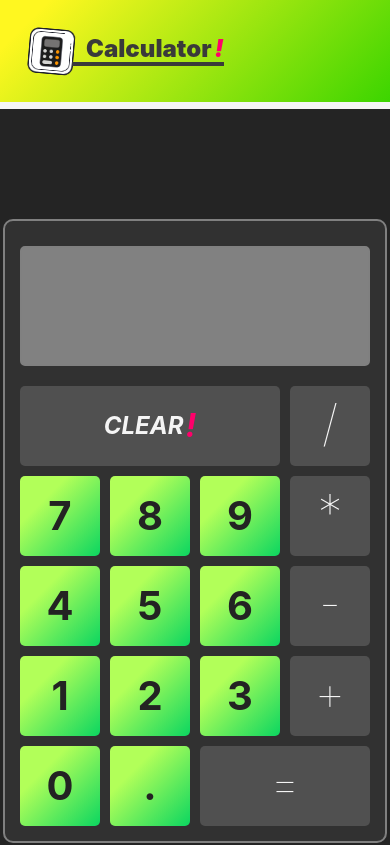
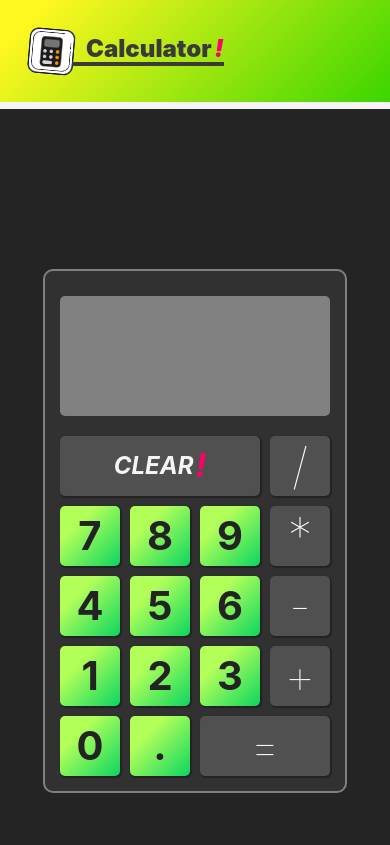
Before and after one commit to escuderoemanuel/Calculator, a React (Vite) app: page / in a window 390 px wide. Shown: the top 845 px of the page. Built offline with nearby package versions, Linux system fonts and the light colour scheme.

Commit message:
Responsive

```diff
--- a/src/components/Main/Button/Button.css
+++ b/src/components/Main/Button/Button.css
@@ -11,8 +11,9 @@
   background-image: linear-gradient(135deg, #b2ff59 30%, #0cd660 100%);
   color: #232323;
   transition: all ease-in-out 100ms;
-  cursor: context-menu;
+  user-select: none;
   margin: 5px;
+  box-shadow: 1px 1px 1px 1px #232323;
 }
 
 .btn:hover {
@@ -38,3 +39,20 @@
 .equal {
   width: 170px;
 }
+
+@media screen and (max-width: 700px) {
+  .btn {
+    width: 60px;
+    height: 60px;
+    margin: 0 5px 0 5px;
+  }
+
+  .operator {
+    font-size: 50px;
+    display: flex;
+  }
+
+  .equal {
+    width: 130px;
+  }
+}
--- a/src/components/Main/Clear/Clear.css
+++ b/src/components/Main/Clear/Clear.css
@@ -12,8 +12,9 @@
   background-color: #505050;
   color: whitesmoke;
   transition: all ease-in-out 100ms;
-  cursor: context-menu;
+  user-select: none;
   margin: 5px;
+  box-shadow: 1px 1px 1px 1px #232323;
 }
 
 .clear::after {
@@ -32,3 +33,11 @@
 .clear:active {
   transform: scale(0.99);
 }
+
+@media screen and (max-width: 700px) {
+  .clear {
+    height: 60px;
+    width: 200px;
+    margin: 0 5px;
+  }
+}
--- a/src/components/Main/Display/Display.css
+++ b/src/components/Main/Display/Display.css
@@ -10,6 +10,21 @@
   align-items: center;
   font-weight: bold;
   color: whitesmoke;
-  font-size: 3em;
+  font-size: 50px;
   padding: 15px;
+  overflow: auto;
 }
+
+.md {
+  font-size: 40px;
+}
+
+.sm {
+  font-size: 30px;
+}
+
+@media screen and (max-width: 700px) {
+  .input {
+    width: 270px;
+  }
+}
--- a/src/components/Main/Display/Display.jsx
+++ b/src/components/Main/Display/Display.jsx
@@ -1,5 +1,12 @@
 import './Display.css';
 
 export const Display = ({ input }) => {
-  return <div className='input'>{input}</div>;
+  console.log(input.length);
+  return (
+    <div
+      className={`input
+      ${input.length > 10 ? 'md' : ''} ${input.length > 15 ? 'sm' : ''}`}>
+      {input}
+    </div>
+  );
 };
--- a/src/components/Main/Main.css
+++ b/src/components/Main/Main.css
@@ -27,3 +27,15 @@
   align-items: center;
   height: 90px;
 }
+
+@media screen and (max-width: 700px) {
+  /*   .contenedorCalculadora {
+    width: 350px;
+  }
+ */
+  .row {
+    display: flex;
+    align-items: center;
+    height: 70px;
+  }
+}
--- a/src/components/Main/Main.jsx
+++ b/src/components/Main/Main.jsx
@@ -21,7 +21,11 @@ export const Main = () => {
 
   // Equal Fn
   const equalFn = () => {
-    setInput(evaluate(input));
+    if (input) {
+      setInput(evaluate(input));
+    } else {
+      alert('Ingresa un valor');
+    }
   };
 
   return (
```
Also changed, not shown: 1 other file (tests, documents, lock files or other folders).
